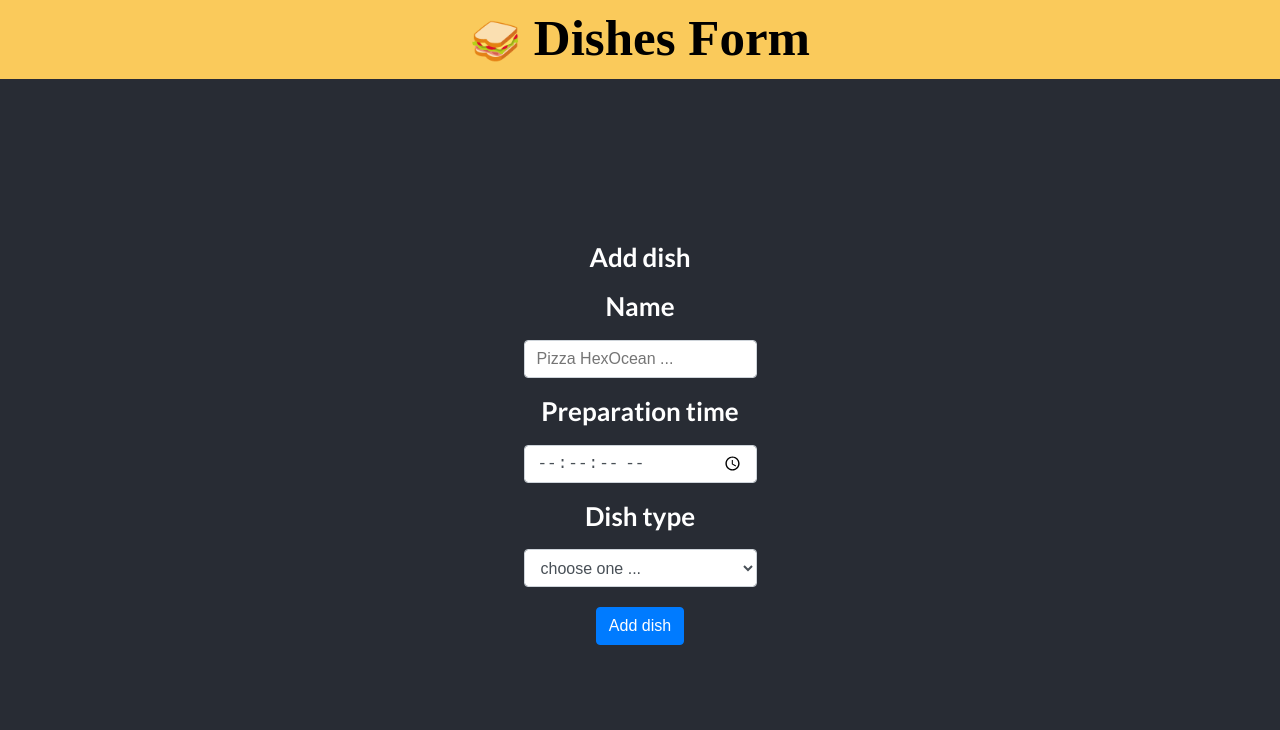
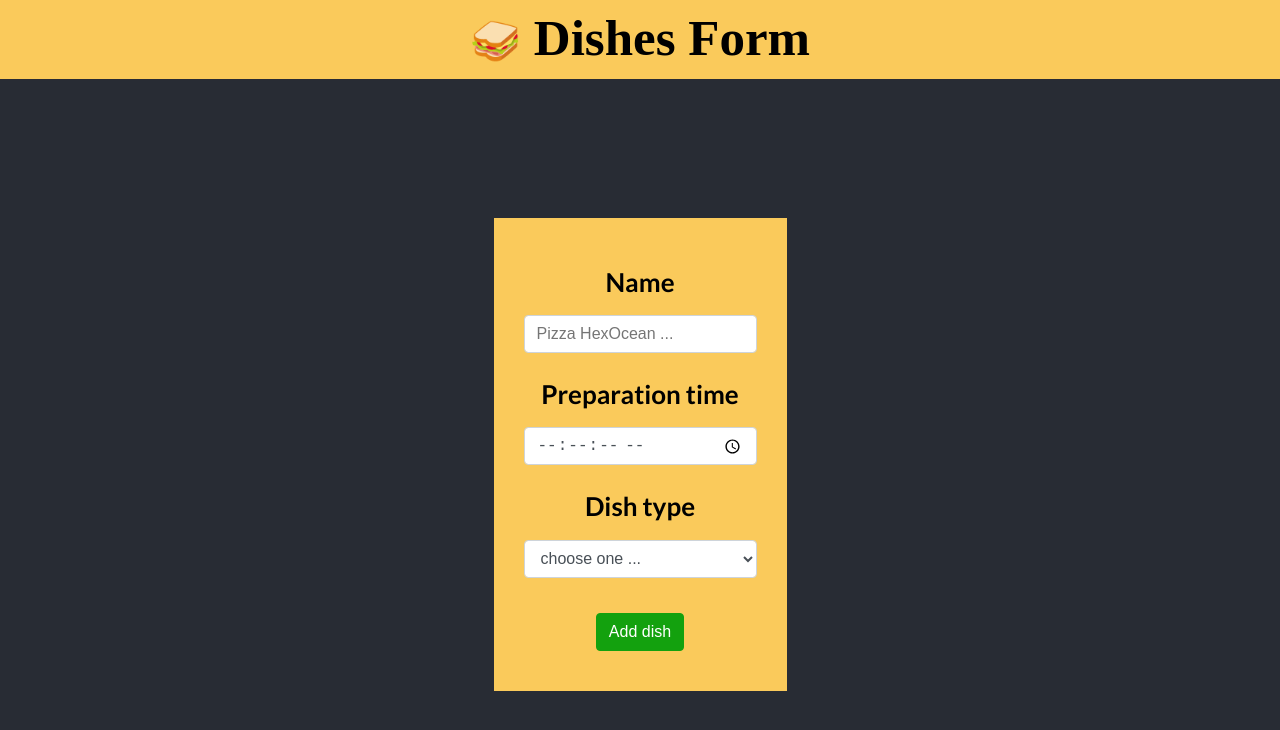
Before and after one commit to przemyslvw/reactdishesform, a React (Create React App) app: page / in a window 1280 px wide. Shown: the top 730 px of the page. Built offline with nearby package versions, Linux system fonts and the light colour scheme; a web font is replaced by a local one.

Commit message:
reset form, clean project

```diff
--- a/src/components/FormComponent.js
+++ b/src/components/FormComponent.js
@@ -11,8 +11,11 @@ const FormComponent = () => {
     <div className="App-form">
       <Formik
         initialValues={model}
-        onSubmit={values => {
+        onSubmit={(values, { resetForm }) => {
           addDish(values);
+          alert("Dish " + values.name + "has been added");
+          dispatch(switchType(""));
+          resetForm();
         }}
         validate={values => {
           let errors = {};
@@ -24,7 +27,6 @@ const FormComponent = () => {
 
           if (
             !values.preparation_time ||
-            values.preparation_time === "00:00:00" ||
             values.preparation_time.length === 5
           ) {
             errors.preparation_time = "preparation time is required";
@@ -71,17 +73,8 @@ const FormComponent = () => {
           }
           return errors;
         }}
-        render={({
-          values,
-          errors,
-          touched,
-          handleBlur,
-          handleChange,
-          handleSubmit,
-          isSubmitting
-        }) => (
+        render={({ values, errors, handleChange, handleSubmit }) => (
           <form onSubmit={handleSubmit}>
-            <h1>Add dish</h1>
             <label>
               <h1>Name</h1>
               <p>{errors.name}</p>
@@ -99,6 +92,7 @@ const FormComponent = () => {
                 name="preparation_time"
                 type="time"
                 onChange={handleChange}
+                value={values.preparation_time}
                 placeholder="01:30:22"
                 step="1"
               />
@@ -114,7 +108,7 @@ const FormComponent = () => {
                   handleChange(e);
                 }}
               >
-                <option selected disabled value="">
+                <option disabled value="">
                   choose one ...
                 </option>
                 <option value="pizza">pizza</option>
--- a/src/index.scss
+++ b/src/index.scss
@@ -44,6 +44,12 @@ nav {
   }
 }
 
+form {
+  padding: 30px;
+  background-color: $color2;
+  margin-top: 30px;
+}
+
 input,
 select {
   display: block;
@@ -66,7 +72,7 @@ label {
   position: relative;
   height: 100%;
   display: block;
-  margin-bottom: 10px;
+  margin-bottom: 25px;
   p {
     position: absolute;
     left: 0;
@@ -106,8 +112,8 @@ label {
 
 .btn-primary {
   color: #fff;
-  background-color: #007bff;
-  border-color: #007bff;
+  background-color: $color7;
+  border-color: $color7;
 }
 
 code {
@@ -130,6 +136,7 @@ code {
   color: white;
   h1 {
     font-size: 1em;
+    color: black;
   }
   h1,
   label {
--- a/src/reducers/dishreducer/actions.js
+++ b/src/reducers/dishreducer/actions.js
@@ -1,15 +1,10 @@
 import types from "./types";
 
-const add = item => ({
-  type: types.ADD_DISH,
-  item
-});
 const typeSwitch = item => ({
   type: types.TYPE_SWITCH,
   item
 });
 
 export default {
-  add,
   typeSwitch
 };
--- a/src/reducers/dishreducer/reducer.js
+++ b/src/reducers/dishreducer/reducer.js
@@ -9,19 +9,22 @@ const INITIAL_STATE = {
       no_of_slices: 0,
       diameter: 0
     },
-
     {
       name: "",
       preparation_time: 0,
       type: "soup",
-      spiciness_scale: 0
+      spiciness_scale: ""
     },
-
     {
       name: "",
       preparation_time: 0,
       type: "sandwich",
       slices_of_bread: 0
+    },
+    {
+      name: "",
+      preparation_time: 0,
+      type: ""
     }
   ],
   currentModel: {
@@ -40,10 +43,6 @@ const dishReducer = (state = INITIAL_STATE, action = {}) => {
         currentModel: state.model.find(model => model.type === action.item),
         currentType: action.item
       };
-    case types.ADD_DISH:
-      return {
-        ...state
-      };
     default:
       return state;
   }
--- a/src/reducers/dishreducer/types.js
+++ b/src/reducers/dishreducer/types.js
@@ -1,7 +1,5 @@
-const ADD_DISH = "ADD_DISH";
 const TYPE_SWITCH = "TYPE_SWITCH";
 
 export default {
-  ADD_DISH,
   TYPE_SWITCH
 };
```
